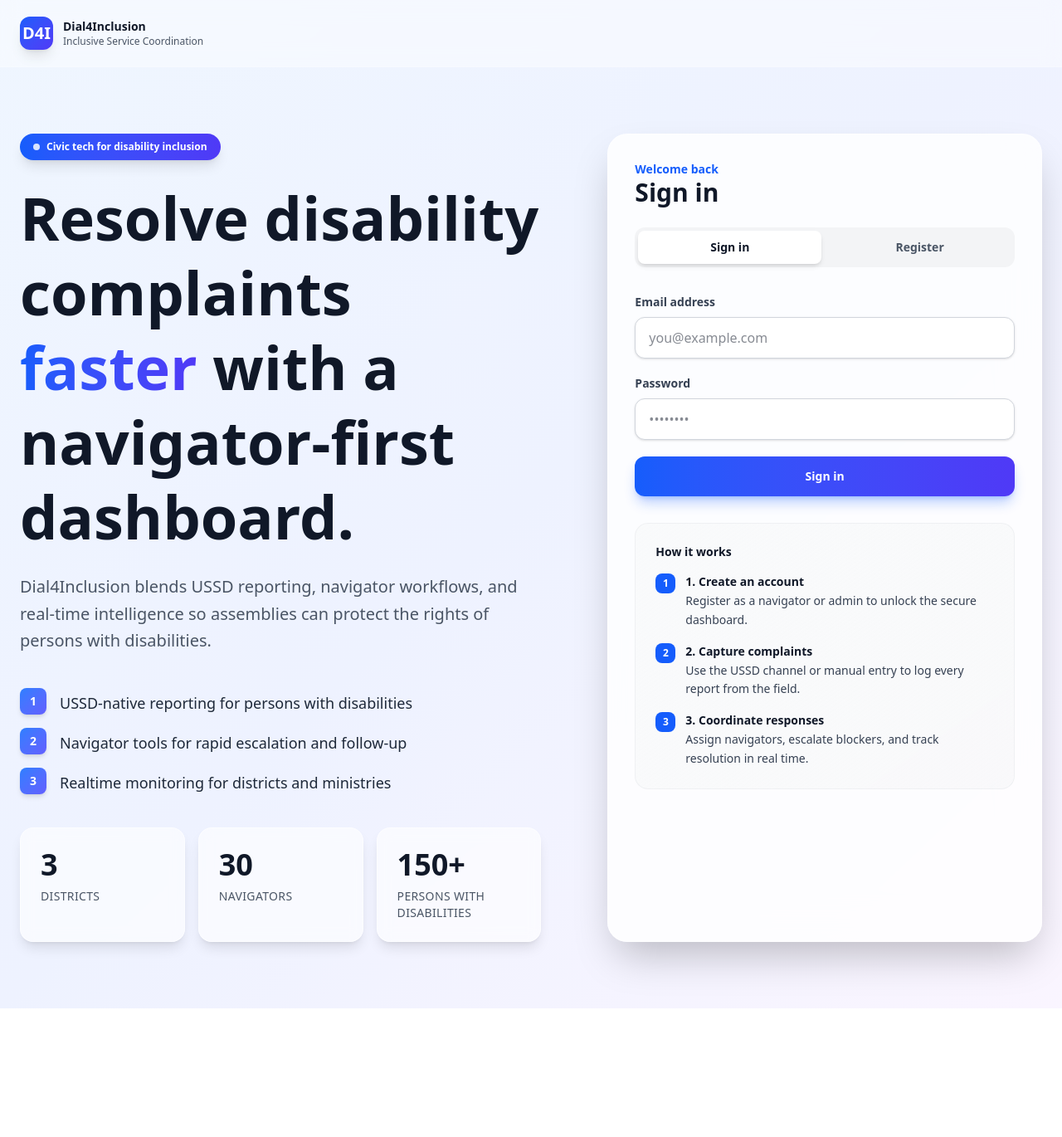
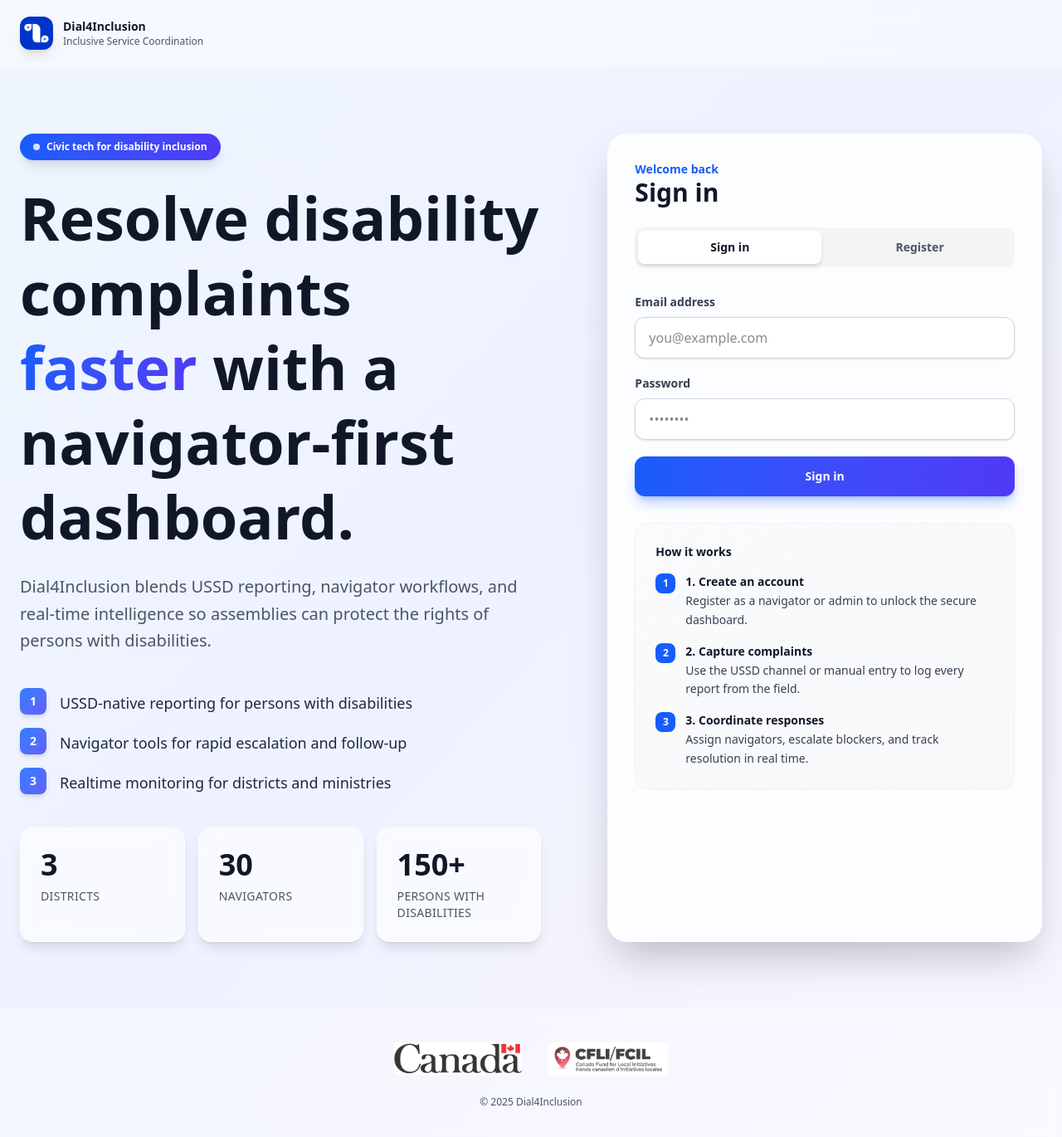
Before and after one commit to Zomujo/dial4inclusion, a Next.js app: page / in a window 1280 px wide. Shown: the top 1370 px of the page at 83% size. Before the commit the page ends 1215 px from the top, so only its background shows below. Built offline with nearby package versions, Linux system fonts and the light colour scheme; no server answers.

Commit message:
added logos

```diff
--- a/app/dashboard/components/DashboardNav.tsx
+++ b/app/dashboard/components/DashboardNav.tsx
@@ -33,15 +33,28 @@ export function DashboardNav({
   onLogout,
   isLoading,
 }: DashboardNavProps) {
-  const visibleTabs = isAdmin ? tabs : tabs.filter((t) => t.id !== "monitoring");
+  const visibleTabs = isAdmin
+    ? tabs
+    : tabs.filter((t) => t.id !== "monitoring");
 
   return (
     <nav className="border-b border-gray-200 bg-white shadow-sm">
       <div className="mx-auto flex max-w-7xl items-center justify-between px-6 py-4">
         <div className="flex items-center gap-8">
-          <div>
-            <h1 className="text-xl font-bold text-gray-900">Dial4Inclusion</h1>
-            <p className="text-sm text-gray-600">PWD Response Dashboard</p>
+          <div className="flex items-center gap-3">
+            <div className="flex h-9 w-9 items-center justify-center overflow-hidden rounded-lg border border-gray-200 bg-white">
+              <img
+                src={encodeURI("/WhatsApp Image 2025-12-22 at 11.39.48.jpeg")}
+                alt="Company logo"
+                className="h-full w-full object-contain"
+              />
+            </div>
+            <div>
+              <h1 className="text-xl font-bold text-gray-900">
+                Dial4Inclusion
+              </h1>
+              <p className="text-sm text-gray-600">PWD Response Dashboard</p>
+            </div>
           </div>
           {(isAdmin || isNavigator) && (
             <div className="flex rounded-lg bg-gray-100 p-1">
--- a/app/page.tsx
+++ b/app/page.tsx
@@ -106,8 +106,12 @@ export default function LandingPage() {
       <header className="border-b border-white/20 bg-white/40 backdrop-blur-md">
         <div className="mx-auto flex max-w-7xl items-center justify-between px-6 py-5">
           <div className="flex items-center gap-3">
-            <div className="flex h-10 w-10 items-center justify-center rounded-xl bg-gradient-to-br from-blue-600 to-indigo-600 shadow-lg">
-              <span className="text-xl font-bold text-white">D4I</span>
+            <div className="flex h-10 w-10 items-center justify-center overflow-hidden rounded-xl bg-white shadow-lg">
+              <img
+                src={encodeURI("/WhatsApp Image 2025-12-22 at 11.39.48.jpeg")}
+                alt="Company logo"
+                className="h-full w-full object-contain"
+              />
             </div>
             <div>
               <p className="text-sm font-bold text-gray-900">Dial4Inclusion</p>
@@ -358,6 +362,26 @@ export default function LandingPage() {
           </section>
         </div>
       </main>
+
+      <footer className="border-t border-white/30 bg-white/30 backdrop-blur-sm">
+        <div className="mx-auto max-w-7xl px-6 py-10">
+          <div className="flex flex-col items-center justify-center gap-6">
+            <div className="flex flex-wrap items-center justify-center gap-8">
+              <img
+                src={encodeURI("/Canwordmark_colour copy.png")}
+                alt="CAN wordmark"
+                className="h-10 w-auto object-contain opacity-90"
+              />
+              <img
+                src={encodeURI("/CFLI_Identifier-EN-FR.png")}
+                alt="CFLI identifier"
+                className="h-10 w-auto object-contain opacity-90"
+              />
+            </div>
+            <p className="text-xs text-gray-600">© 2025 Dial4Inclusion</p>
+          </div>
+        </div>
+      </footer>
     </div>
   );
 }
```
